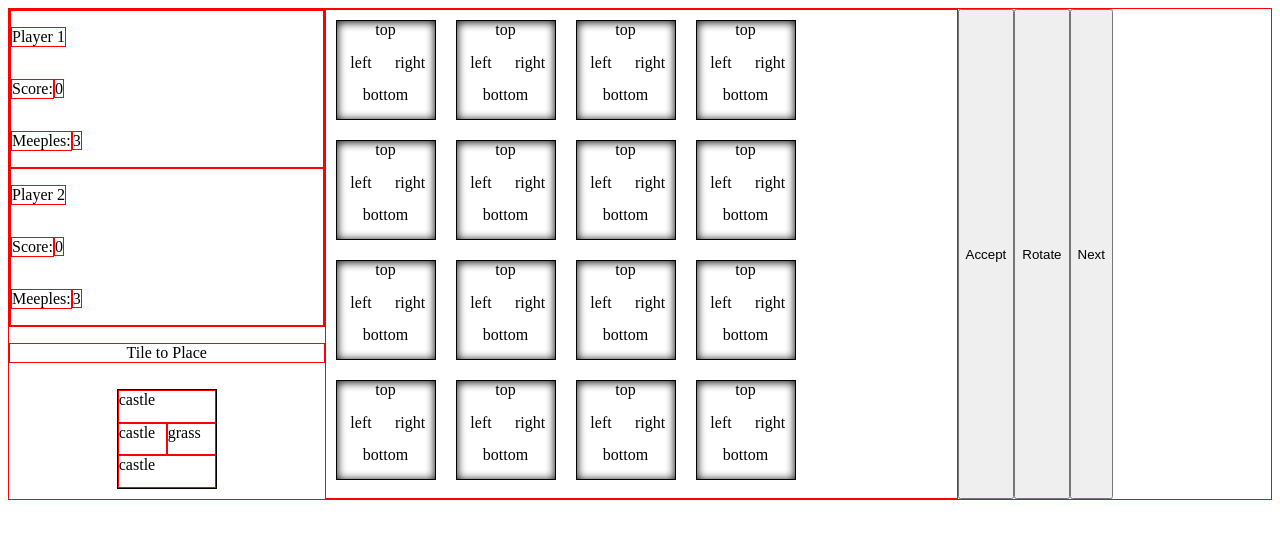
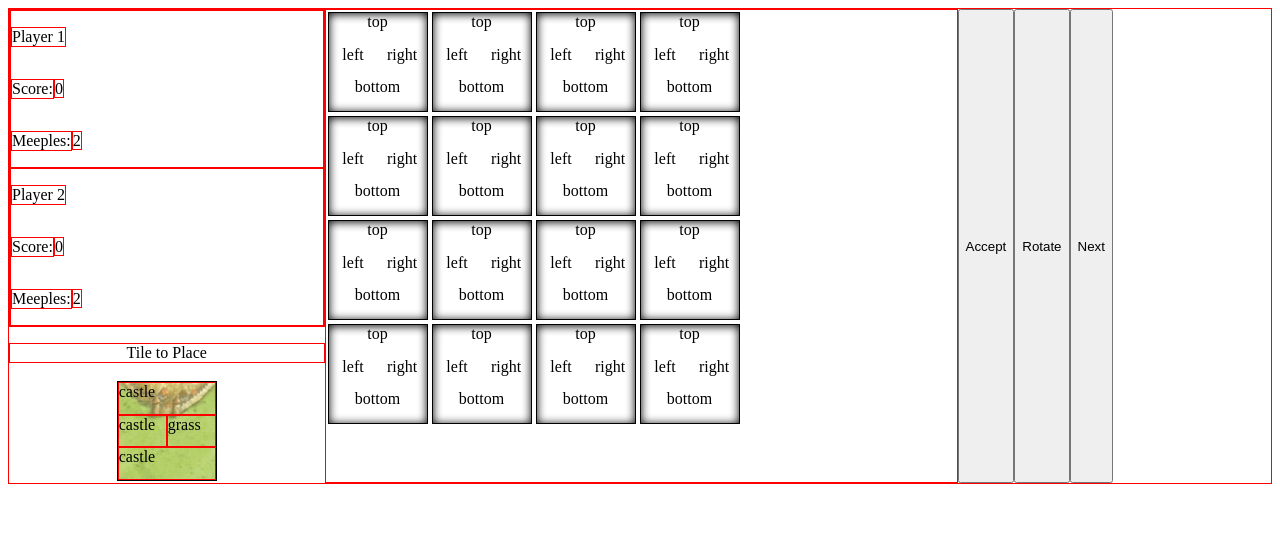
Before and after one commit to jnhoang/Carcassonne-Castles, a plain HTML site: page index.html in a window 1280 px wide. Drawn offline with nearby package versions, Linux system fonts and the light colour scheme.

Commit message:
added images

```diff
--- a/css/style.css
+++ b/css/style.css
@@ -44,9 +44,9 @@
 	transform-origin: 50% 50%;
 	transform: rotate(0deg);
 	transition: transform 300ms ease-in-out;
+	z-index: 1;
 }
-.rotate {
-}
+
 #gameBoard {
 	width: 50%;
 	height: auto;
@@ -61,12 +61,13 @@
 	display: flex;
 	flex-wrap: wrap;
 	justify-content: center;
-	margin: 10px;
+	margin: 2px;
 	height: 100px;
 	width: 100px;
 	border: 1px solid black;
-	background-size: contain;
+	background-size: cover;
 	background-repeat: no-repeat;
+
 }
 .boxShadow {
 	box-shadow: inset 0px 1px 10px black;
@@ -74,10 +75,12 @@
 .top, .bottom {
 	width: 100%;
 	box-sizing: border-box;
+	transform-origin: 50% 50%;
 }
 .left, .right {
 	width: 50%;
 	box-sizing: border-box;
+	transform-origin: 50% 50%;
 }
 .meepleImage {
 	height: 25px;
--- a/js/main.js
+++ b/js/main.js
@@ -18,11 +18,11 @@ var displayTile = '<div class="tile draggable displayCard"><div class="top"></di
 				  class="left"></div><div class="right"></div><div class="bottom"></div></div>';
 
 var playerOne = {
-	meeples: 3,
+	meeples: 2,
 	points: 0,
 }
 var playerTwo = {
-	meeples: 3,
+	meeples: 2,
 	points: 0,
 }
 function Tile(name, point) {
@@ -42,79 +42,79 @@ var cardArr = [
 	right: { type: 'grass', occupied: false, occupant: '', pointValue: 0, paired: false, complete: false},
 	bottom: { type: 'castle', occupied: false, occupant: '', pointValue: 0, paired: false, complete: false},
 	left: { type: 'castle', occupied: false, occupant: '', pointValue: 0, paired: false, complete: false},
-	valueType: 'normal', sidesConnect: true, /*img: 'url("./img/topC.png")'*/},
+	valueType: 'normal', sidesConnect: true, img: 'url("./img/topCastle.png")'},
 
 	{ top: { type: 'castle', occupied: false, occupant: '', pointValue: 1, paired: false, complete: false},
 	right: { type: 'grass', occupied: false, occupant: '', pointValue: 0, paired: false, complete: false},
 	bottom: { type: 'grass', occupied: false, occupant: '', pointValue: 0, paired: false, complete: false},
 	left: { type: 'grass', occupied: false, occupant: '', pointValue: 0, paired: false, complete: false},
-	valueType: 'normal', sidesConnect: false},
+	valueType: 'normal', sidesConnect: false, img: 'url("./img/topCastle.png")'},
 
 	{ top: { type: 'grass', occupied: false, occupant: '', pointValue: 0, paired: false, complete: false},
 	right: { type: 'castle', occupied: false, occupant: '', pointValue: 1, paired: false, complete: false},
 	bottom: { type: 'grass', occupied: false, occupant: '', pointValue: 0, paired: false, complete: false},
 	left: { type: 'grass', occupied: false, occupant: '', pointValue: 0, paired: false, complete: false},
-	valueType: 'normal', sidesConnect: false},
+	valueType: 'normal', sidesConnect: false, img: 'url("./img/rightCastle.png")'},
 
 	{ top: { type: 'grass', occupied: false, occupant: '', pointValue: 0, paired: false, complete: false},
 	right: { type: 'castle', occupied: false, occupant: '', pointValue: 1, paired: false, complete: false},
-	bottom: { type: 'castle', occupied: false, occupant: '', pointValue: 0, paired: false, complete: false},
-	left: { type: 'castle', occupied: false, occupant: '', pointValue: 0, paired: false, complete: false},
-	valueType: 'normal', sidesConnect: true},
+	bottom: { type: 'castle', occupied: false, occupant: '', pointValue: 1, paired: false, complete: false},
+	left: { type: 'castle', occupied: false, occupant: '', pointValue: 1, paired: false, complete: false},
+	valueType: 'normal', sidesConnect: true, img: 'url("./img/rightLeftBotCastle.png")'},
 
 	{ top: { type: 'grass', occupied: false, occupant: '', pointValue: 0, paired: false, complete: false},
 	right: { type: 'castle', occupied: false, occupant: '', pointValue: 1, paired: false, complete: false},
 	bottom: { type: 'grass', occupied: false, occupant: '', pointValue: 0, paired: false, complete: false},
-	left: { type: 'castle', occupied: false, occupant: '', pointValue: 0, paired: false, complete: false},
-	valueType: 'normal', sidesConnect: true},
+	left: { type: 'castle', occupied: false, occupant: '', pointValue: 1, paired: false, complete: false},
+	valueType: 'normal', sidesConnect: true, img: 'url("./img/rightLeftCastle.png")'},
 
 	{ top: { type: 'grass', occupied: false, occupant: '', pointValue: 0, paired: false, complete: false},
 	right: { type: 'grass', occupied: false, occupant: '', pointValue: 0, paired: false, complete: false},
 	bottom: { type: 'castle', occupied: false, occupant: '', pointValue: 1, paired: false, complete: false},
 	left: { type: 'castle', occupied: false, occupant: '', pointValue: 1, paired: false, complete: false},
-	valueType: 'normal', sidesConnect: false},
+	valueType: 'normal', sidesConnect: false, img: 'url("./img/sepLeftBotCastle.png")'},
 
 	{ top: { type: 'grass', occupied: false, occupant: '', pointValue: 0, paired: false, complete: false},
 	right: { type: 'castle', occupied: false, occupant: '', pointValue: 1, paired: false, complete: false},
-	bottom: { type: 'castle', occupied: false, occupant: '', pointValue: 0, paired: false, complete: false},
+	bottom: { type: 'castle', occupied: false, occupant: '', pointValue: 1, paired: false, complete: false},
 	left: { type: 'grass', occupied: false, occupant: '', pointValue: 0, paired: false, complete: false},
-	valueType: 'normal', sidesConnect: true},
+	valueType: 'normal', sidesConnect: true, img: 'url("./img/rightBotCastle.png")'},
 
 	{ top: { type: 'grass', occupied: false, occupant: '', pointValue: 0, paired: false, complete: false},
 	right: { type: 'grass', occupied: false, occupant: '', pointValue: 0, paired: false, complete: false},
 	bottom: { type: 'castle', occupied: false, occupant: '', pointValue: 1, paired: false, complete: false},
-	left: { type: 'castle', occupied: false, occupant: '', pointValue: 0, paired: false, complete: false},
-	valueType: 'normal', sidesConnect: true},
+	left: { type: 'castle', occupied: false, occupant: '', pointValue: 1, paired: false, complete: false},
+	valueType: 'normal', sidesConnect: true, img: 'url("./img/leftBotCastle.png")'},
 
 	{ top: { type: 'grass', occupied: false, occupant: '', pointValue: 0, paired: false, complete: false},
 	right: { type: 'grass', occupied: false, occupant: '', pointValue: 0, paired: false, complete: false},
 	bottom: { type: 'grass', occupied: false, occupant: '', pointValue: 0, paired: false, complete: false},
 	left: { type: 'castle', occupied: false, occupant: '', pointValue: 1, paired: false, complete: false},
-	valueType: 'normal', sidesConnect: false},
+	valueType: 'normal', sidesConnect: false, img: 'url("./img/leftCastle.png")'},
 
 	{ top: { type: 'castle', occupied: false, occupant: '', pointValue: 1, paired: false, complete: false},
-	right: { type: 'castle', occupied: false, occupant: '', pointValue: 0, paired: false, complete: false},
+	right: { type: 'castle', occupied: false, occupant: '', pointValue: 1, paired: false, complete: false},
 	bottom: { type: 'grass', occupied: false, occupant: '', pointValue: 0, paired: false, complete: false},
 	left: { type: 'grass', occupied: false, occupant: '', pointValue: 0, paired: false, complete: false},
-	valueType: 'double', sidesConnect: true},
+	valueType: 'double', sidesConnect: true, img: 'url("./img/shieldTopRightCastle.png")'},
 
 	{ top: { type: 'castle', occupied: false, occupant: '', pointValue: 1, paired: false, complete: false},
 	right: { type: 'grass', occupied: false, occupant: '', pointValue: 0, paired: false, complete: false},
-	bottom: { type: 'castle', occupied: false, occupant: '', pointValue: 0, paired: false, complete: false},
-	left: { type: 'castle', occupied: false, occupant: '', pointValue: 0, paired: false, complete: false},
-	valueType: 'normal', sidesConnect: true},
+	bottom: { type: 'castle', occupied: false, occupant: '', pointValue: 1, paired: false, complete: false},
+	left: { type: 'castle', occupied: false, occupant: '', pointValue: 1, paired: false, complete: false},
+	valueType: 'normal', sidesConnect: true, img: 'url("./img/leftTopBot.png")'},
 
 	{ top: { type: 'castle', occupied: false, occupant: '', pointValue: 1, paired: false, complete: false},
 	right: { type: 'grass', occupied: false, occupant: '', pointValue: 0, paired: false, complete: false},
-	bottom: { type: 'castle', occupied: false, occupant: '', pointValue: 0, paired: false, complete: false},
-	left: { type: 'castle', occupied: false, occupant: '', pointValue: 0, paired: false, complete: false},
-	valueType: 'normal', sidesConnect: true},
+	bottom: { type: 'castle', occupied: false, occupant: '', pointValue: 1, paired: false, complete: false},
+	left: { type: 'castle', occupied: false, occupant: '', pointValue: 1, paired: false, complete: false},
+	valueType: 'normal', sidesConnect: true, img: 'url("./img/leftTopBot.png")'},
 
 	{ top: { type: 'castle', occupied: false, occupant: '', pointValue: 1, paired: false, complete: false},
 	right: { type: 'grass', occupied: false, occupant: '', pointValue: 0, paired: false, complete: false},
 	bottom: { type: 'castle', occupied: false, occupant: '', pointValue: 1, paired: false, complete: false},
 	left: { type: 'grass', occupied: false, occupant: '', pointValue: 0, paired: false, complete: false},
-	valueType: 'normal', sidesConnect: false},
+	valueType: 'normal', sidesConnect: false, img: 'url("./img/sepTopBot.png")'},
 
 	{ top: { type: 'grass', occupied: false, occupant: '', pointValue: 0, paired: false, complete: false},
 	right: { type: 'grass', occupied: false, occupant: '', pointValue: 0, paired: false, complete: false},
@@ -125,12 +125,12 @@ var cardArr = [
 	{ top: { type: 'grass', occupied: false, occupant: '', pointValue: 0, paired: false, complete: false},
 	right: { type: 'grass', occupied: false, occupant: '', pointValue: 0, paired: false, complete: false},
 	bottom: { type: 'castle', occupied: false, occupant: '', pointValue: 1, paired: false, complete: false},
-	left: { type: 'castle', occupied: false, occupant: '', pointValue: 0, paired: false, complete: false},
+	left: { type: 'castle', occupied: false, occupant: '', pointValue: 1, paired: false, complete: false},
 	valueType: 'double', sidesConnect: true},
 
 	{ top: { type: 'castle', occupied: false, occupant: '', pointValue: 1, paired: false, complete: false},
 	right: { type: 'grass', occupied: false, occupant: '', pointValue: 0, paired: false, complete: false},
-	bottom: { type: 'castle', occupied: false, occupant: '', pointValue: 0, paired: false, complete: false},
+	bottom: { type: 'castle', occupied: false, occupant: '', pointValue: 1, paired: false, complete: false},
 	left: { type: 'grass', occupied: false, occupant: '', pointValue: 0, paired: false, complete: false},
 	valueType: 'double', sidesConnect: true},
 
@@ -185,7 +185,8 @@ $('document').ready(function() {
 		$('.displayCard > .right').text(value.right.type);
 		$('.displayCard > .bottom').text(value.bottom.type);
 		$('.displayCard > .left').text(value.left.type);
-		// add one for image
+		$('.displayCard').css('background-image', cardArr[cardCount].img);
+
 
 		$('.draggable').draggable({ snap: ".square"});
 	}
@@ -233,13 +234,18 @@ $('document').ready(function() {
 	function updateBoard(arrTile) {
 		//updates HTML board where tile was placed
 		// change .displayCard to gameBoardArr (the updated values)
-		$('#' + tileDroppedOn + ' > .top').text( cardArr[cardCount].top.type );
-		$('#' + tileDroppedOn + ' > .right').text( cardArr[cardCount].right.type );
-		$('#' + tileDroppedOn + ' > .bottom').text( cardArr[cardCount].bottom.type );
-		$('#' + tileDroppedOn + ' > .left').text( cardArr[cardCount].left.type );
-		//$('#' + tileDroppedOn).css('background-image', cardArr[cardCount].img); //works, implement later
-
+		$('#' + tileDroppedOn + ' > .top').text( $('.displayCard > .top').text());
+		$('#' + tileDroppedOn + ' > .top').css('transform', 'rotate(' + (-rotateDeg) + 'deg)');
+		$('#' + tileDroppedOn + ' > .right').text( $('.displayCard > .right').text());
+		$('#' + tileDroppedOn + ' > .right').css('transform', 'rotate(' + (-rotateDeg) + 'deg)');
+		$('#' + tileDroppedOn + ' > .bottom').text( $('.displayCard > .bottom').text());
+		$('#' + tileDroppedOn + ' > .bottom').css('transform', 'rotate(' + (-rotateDeg) + 'deg)');
+		$('#' + tileDroppedOn + ' > .left').text( $('.displayCard > .left').text());
+		$('#' + tileDroppedOn + ' > .left').css('transform', 'rotate(' + (-rotateDeg) + 'deg)');
+		$('#' + tileDroppedOn).css('background-image', cardArr[cardCount].img); //works, implement later
+		$('#' + tileDroppedOn).css('transform', 'rotate(' + rotateDeg + 'deg)'); //works, implement later
 		$('.displayCard').remove();
+		console.log(gameBoardArr)
 
 	}
 
@@ -329,7 +335,6 @@ $('document').ready(function() {
 		$('.square').droppable({ drop: function(event, ui) {
 			tileDroppedOn = $(this).attr('id');
 			$(this).removeClass('boxShadow');
-			$(this).addClass("ui-state-highlight"); //debug code
 		}});
 	}
 
```
Also changed, not shown: img/leftBotCastle.png (added), img/leftCastle.png (added), img/leftTopBotCastle.png (added), img/rightBotCastle.png (added), img/rightCastle.png (added), img/rightLeftBotCastle.png (added), img/rightLeftCastle.png (added), img/sepLeftBotCastle.png (added), img/sepTopBotCastle.png (added), img/shieldTopRightCastle.png (added), img/topCastle.png (added), 1 other file.
